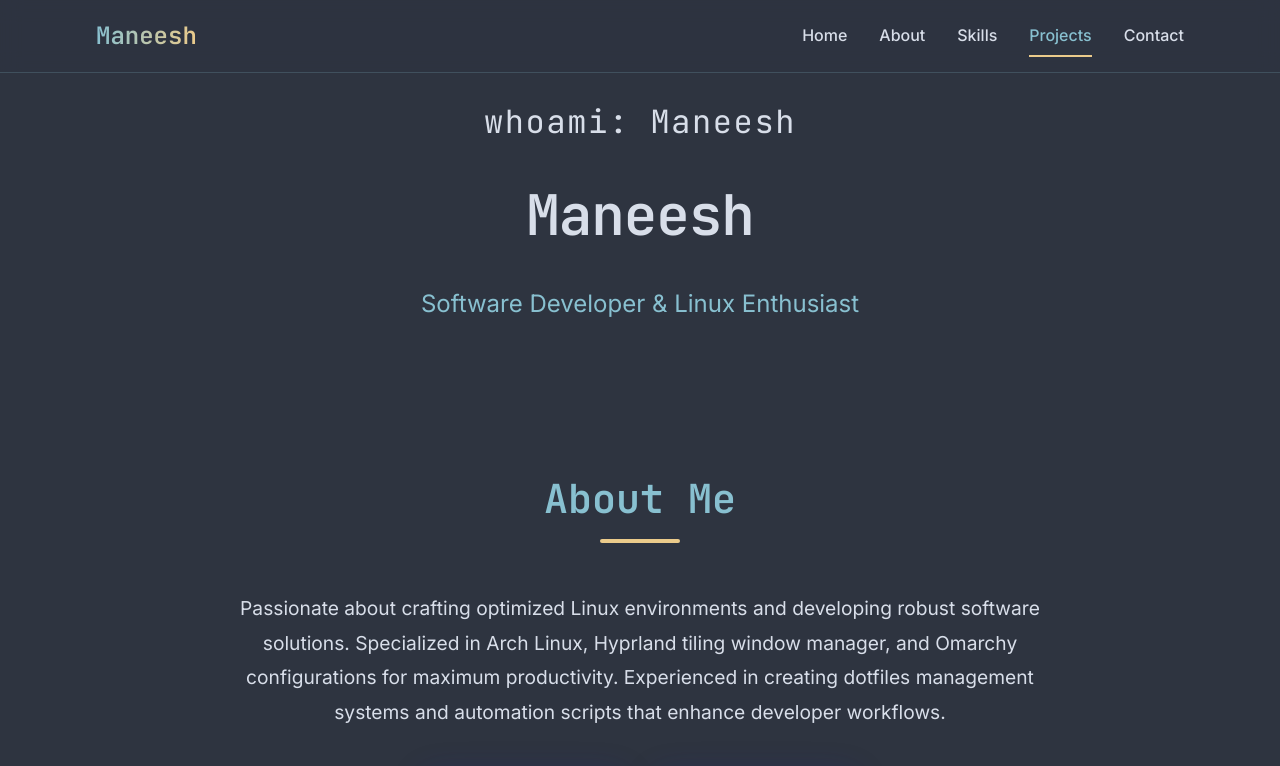
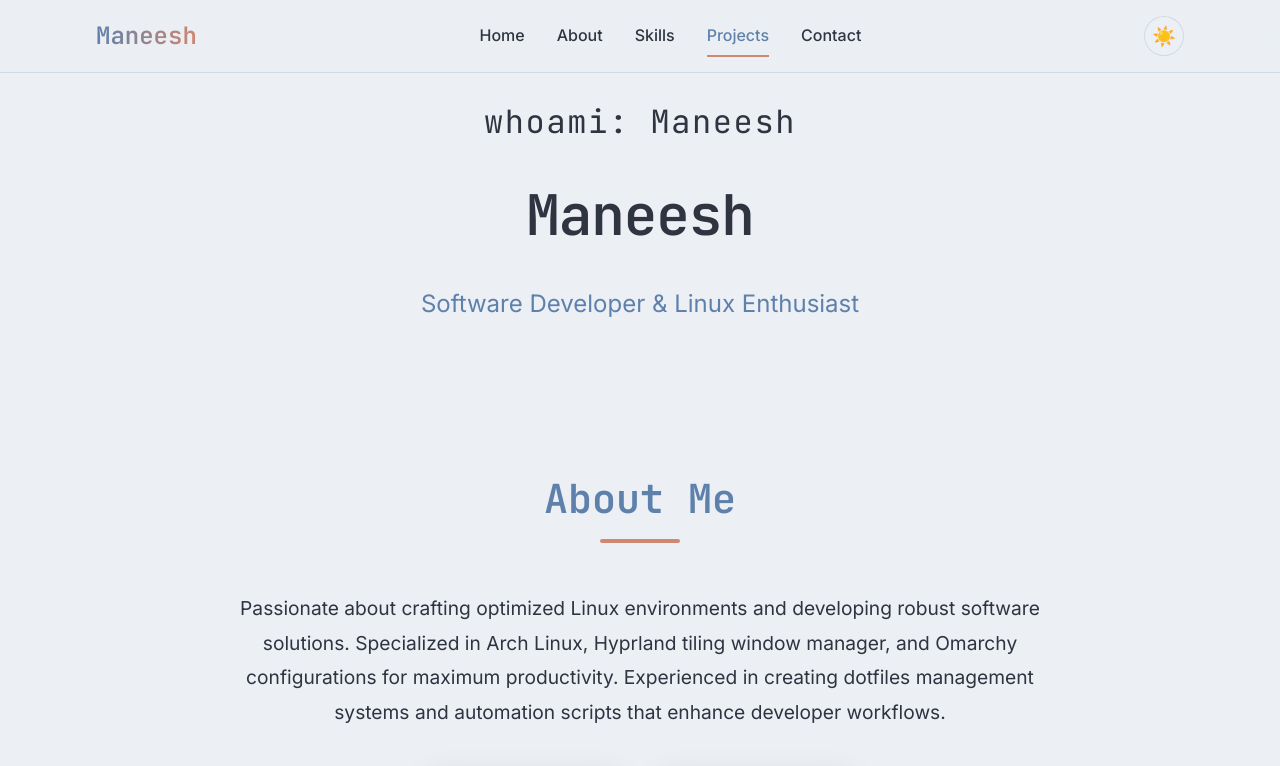
Before and after one commit to mmaneeshnow-byte/maneesh-portfolio, a plain HTML site: page index.html in a window 1280 px wide. Shown: the top 766 px of the page. Drawn offline with Linux system fonts and the light colour scheme.

Commit message:
Add dark/light mode toggle with persistence

```diff
--- a/index.html
+++ b/index.html
@@ -22,11 +22,14 @@
                     <a href="#projects" class="nav-link">Projects</a>
                     <a href="#contact" class="nav-link">Contact</a>
                 </div>
-                <div class="nav-toggle" id="navToggle">
-                    <span></span>
-                    <span></span>
-                    <span></span>
-                </div>
+            <div class="nav-toggle" id="navToggle">
+                <span></span>
+                <span></span>
+                <span></span>
+            </div>
+            <button id="themeToggle" class="theme-toggle" aria-label="Toggle dark/light mode">
+                <span class="theme-icon">🌙</span>
+            </button>
             </div>
         </div>
     </nav>
--- a/script.js
+++ b/script.js
@@ -102,6 +102,43 @@ document.addEventListener('DOMContentLoaded', function() {
         }
     });
 
+    // Theme toggle functionality
+    const themeToggle = document.getElementById('themeToggle');
+    const themeIcon = themeToggle.querySelector('.theme-icon');
+
+    // Check for saved theme preference or use system preference
+    const getCurrentTheme = () => {
+        const savedTheme = localStorage.getItem('theme');
+        if (savedTheme) {
+            return savedTheme;
+        }
+
+        // Check system preference
+        return window.matchMedia('(prefers-color-scheme: dark)').matches ? 'dark' : 'light';
+    };
+
+    // Set theme on page load
+    const setTheme = (theme) => {
+        if (theme === 'dark') {
+            document.documentElement.classList.remove('light-mode');
+            themeIcon.textContent = '🌙';
+        } else {
+            document.documentElement.classList.add('light-mode');
+            themeIcon.textContent = '☀️';
+        }
+        localStorage.setItem('theme', theme);
+    };
+
+    // Initialize theme
+    const currentTheme = getCurrentTheme();
+    setTheme(currentTheme);
+
+    // Toggle theme on button click
+    themeToggle.addEventListener('click', () => {
+        const newTheme = document.documentElement.classList.contains('light-mode') ? 'dark' : 'light';
+        setTheme(newTheme);
+    });
+
     // Active section tracking on scroll
     const sections = document.querySelectorAll('section[id]');
 
--- a/styles.css
+++ b/styles.css
@@ -1,5 +1,5 @@
 :root {
-    /* Nord Color Palette */
+    /* Dark Mode (Nord) Color Palette */
     --nord-bg: #2E3440;
     --nord-fg: #D8DEE9;
     --nord-frost: #88C0D0;
@@ -8,6 +8,18 @@
     --glass-bg: rgba(46, 52, 64, 0.7);
     --glass-border: rgba(136, 192, 208, 0.2);
     --glass-shadow: 0 8px 32px 0 rgba(31, 38, 135, 0.37);
+}
+
+/* Light Mode Color Palette */
+.light-mode {
+    --nord-bg: #ECEFF4;
+    --nord-fg: #2E3440;
+    --nord-frost: #5E81AC;
+    --nord-gold: #D08770;
+    --nord-shadow: rgba(0, 0, 0, 0.1);
+    --glass-bg: rgba(236, 239, 244, 0.7);
+    --glass-border: rgba(94, 129, 172, 0.2);
+    --glass-shadow: 0 8px 32px 0 rgba(0, 0, 0, 0.1);
 }
 
 /* Navigation Bar */
@@ -93,6 +105,29 @@
     background-color: var(--nord-fg);
     border-radius: 2px;
     transition: all 0.3s ease;
+}
+
+/* Theme Toggle Button */
+.theme-toggle {
+    background: var(--glass-bg);
+    border: 1px solid var(--glass-border);
+    color: var(--nord-fg);
+    width: 40px;
+    height: 40px;
+    border-radius: 50%;
+    display: flex;
+    align-items: center;
+    justify-content: center;
+    cursor: pointer;
+    transition: all 0.3s ease;
+    font-size: 1.2rem;
+    backdrop-filter: blur(5px);
+}
+
+.theme-toggle:hover {
+    background: var(--nord-frost);
+    color: var(--nord-bg);
+    transform: scale(1.1);
 }
 
 /* Base Styles */
```
